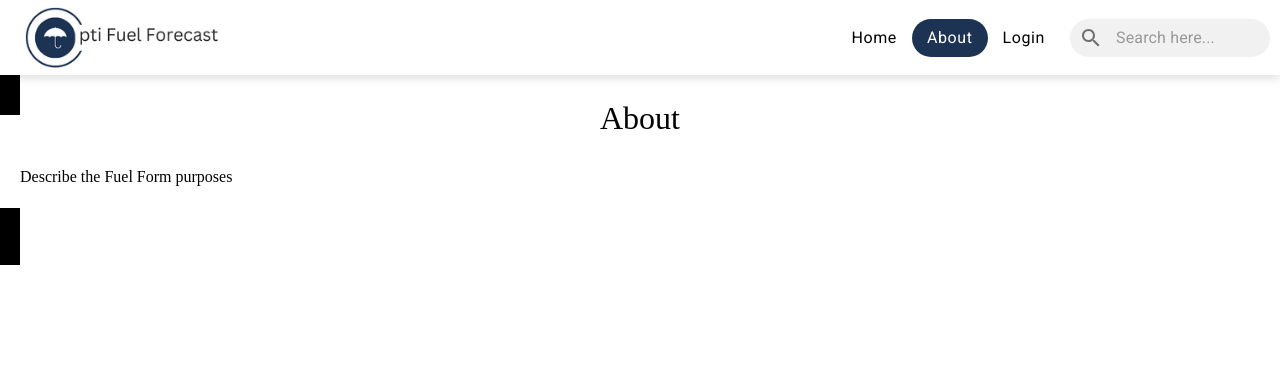
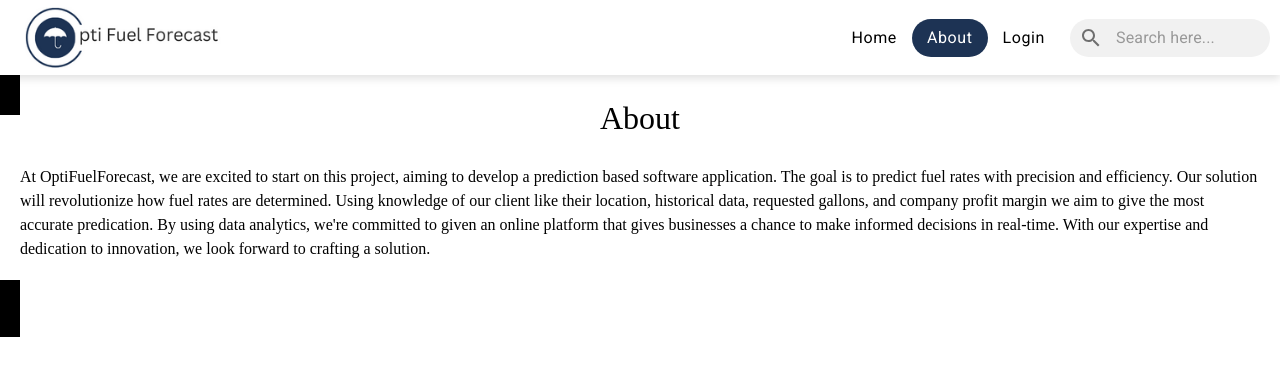
Before and after one commit to HuyVoDN/OptiFuelForecast, a React (Vite) app in the folder front-end/: page /about in a window 1280 px wide. Shown: the top 376 px of the page. Built offline with nearby package versions, Linux system fonts and the light colour scheme.

Commit message:
about page

```diff
--- a/front-end/src/pages/About.jsx
+++ b/front-end/src/pages/About.jsx
@@ -10,7 +10,12 @@ const About = () => {
     </div>
 
     <div className="content_about">
-      <p>Describe the Fuel Form purposes</p>
+      <p>At OptiFuelForecast, we are excited to start on this project, aiming to develop a prediction based software application.
+        The goal is to predict fuel rates with precision and efficiency.
+        Our solution will revolutionize how fuel rates are determined.
+        Using knowledge of our client like their location, historical data, requested gallons, and company profit margin we aim to give the most accurate predication.
+        By using data analytics, we're committed to given an online platform that gives businesses a chance to make informed decisions in real-time.
+        With our expertise and dedication to innovation, we look forward to crafting a solution.</p>
     </div>
 
     </about>
```
